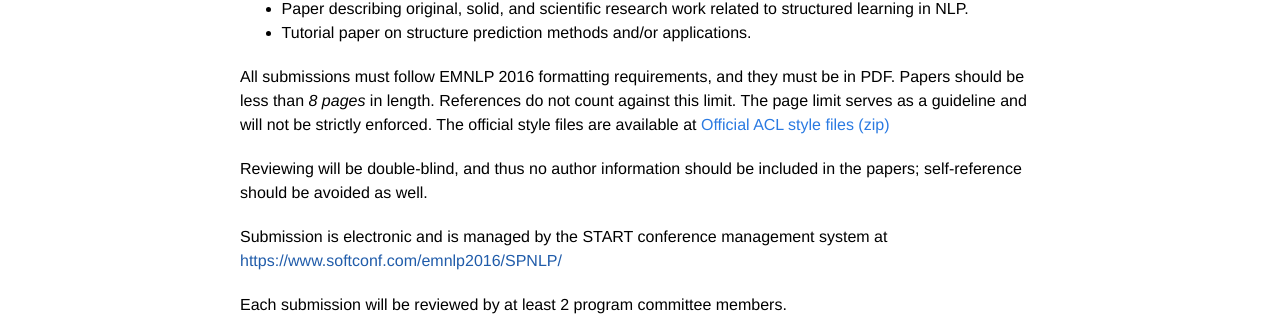
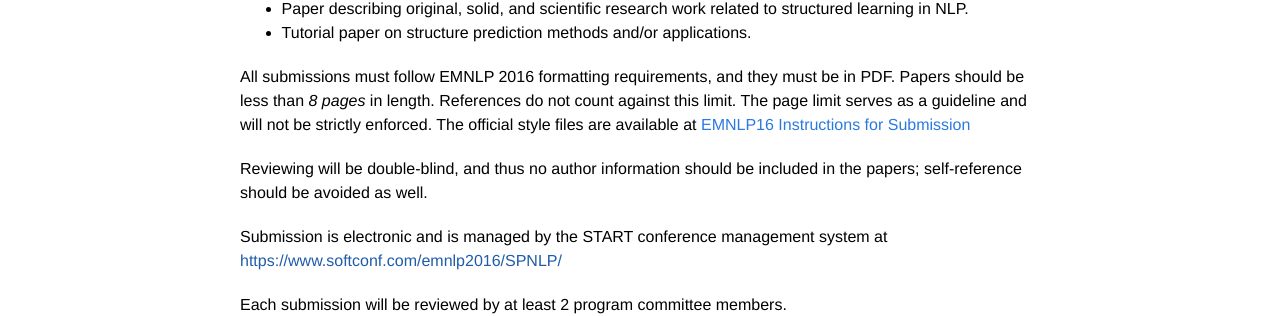
Before and after one commit to structuredprediction/structuredprediction.github.io, a Jekyll site: the page built from 1_cfp.md, in a window 1280 px wide. Shown: the part 1105-1421 px from the top of the page. Built offline with Jekyll 4.4.1, drawn with Linux system fonts in a browser that asks for light colours.

Commit message:
Update 1_cfp.md

```diff
--- a/1_cfp.md
+++ b/1_cfp.md
@@ -61,7 +61,7 @@ All submissions must follow EMNLP 2016 formatting requirements, and they must be
 Papers should be less than *8 pages* in length. References do not count against this limit.
 The page limit serves as a guideline and will not be strictly enforced.
 The official style files are available at
-[Official ACL style files (zip)](http://acl2016.org/files/acl2016.zip)
+[EMNLP16 Instructions for Submission](http://www.emnlp2016.net/submissions.html)
 
 Reviewing will be double-blind, and thus no author information should be included in the papers; self-reference should be avoided as well.
 
```
